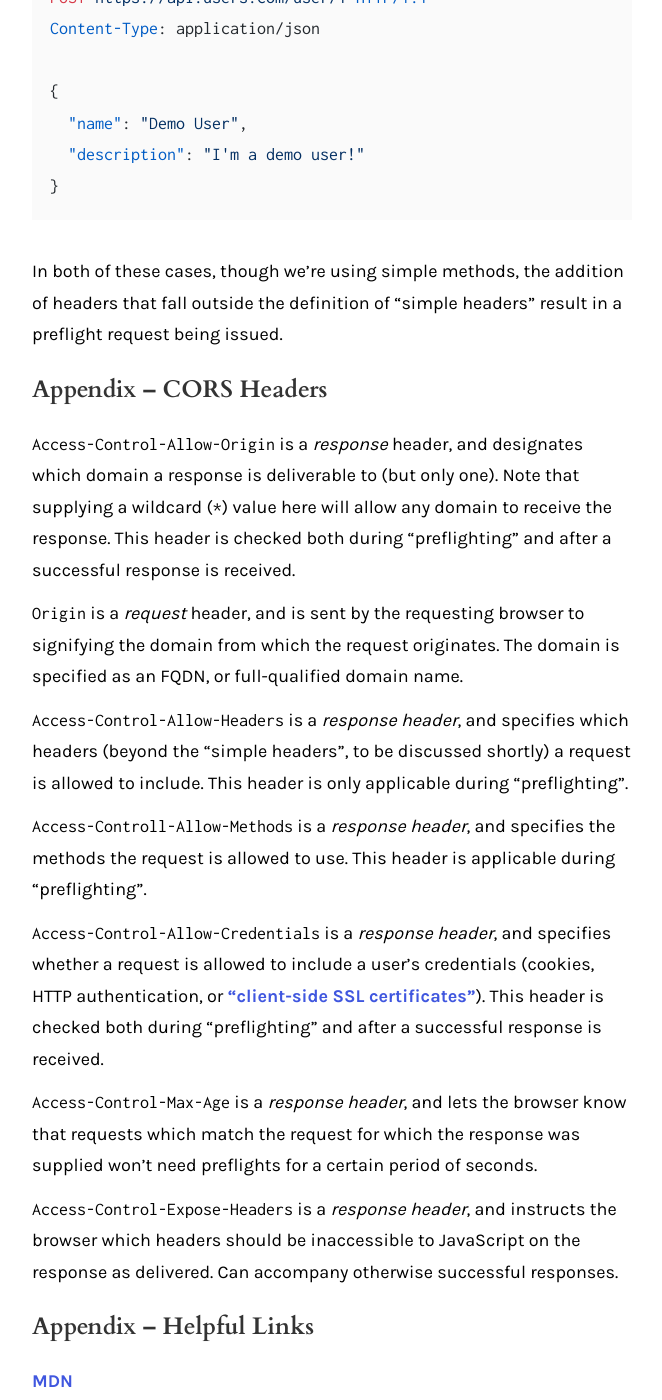
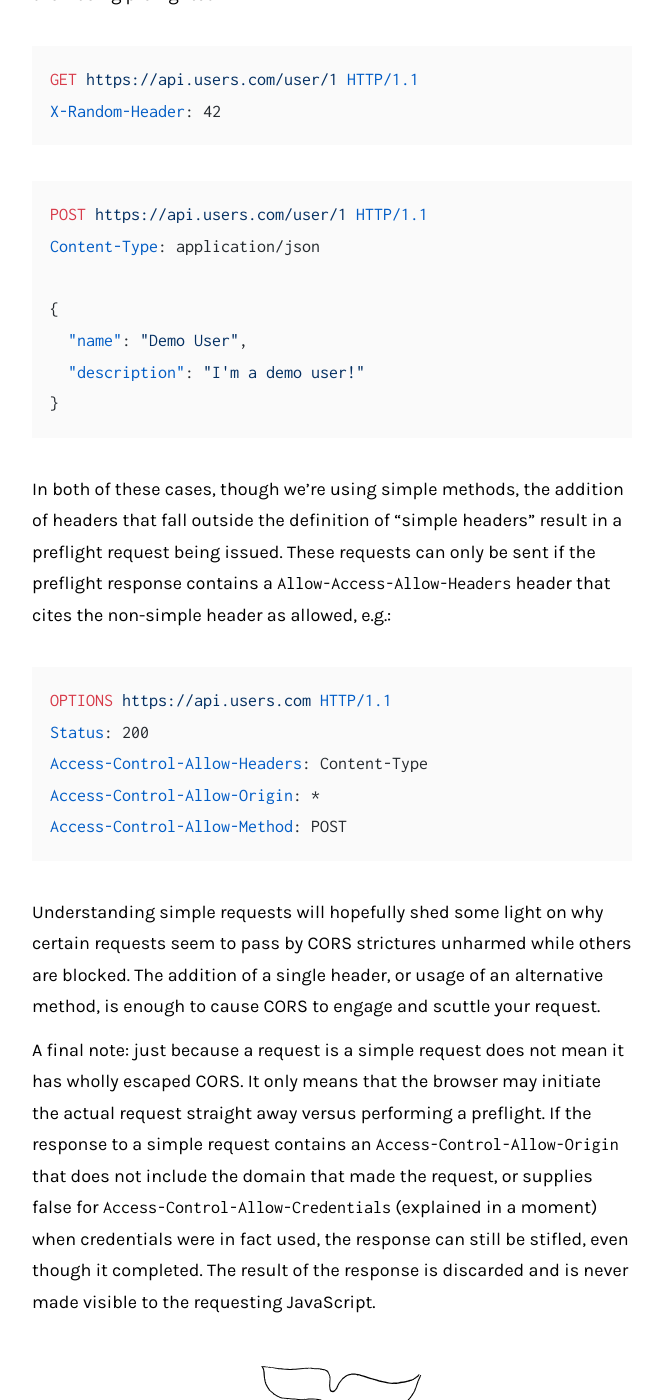
Before and after one commit to ryanmillerdev/frontendian, a Jekyll site: the page built from _posts/2018-06-03-cors.markdown, in a window 1280 px wide and 1400 px high, scrolled down 7158 px. Shown: the whole window, without its empty margins (308-970 px from the left). Built offline with Jekyll 4.4.1, drawn with Linux system fonts in a browser that asks for light colours; nearby versions of some CDN libraries; comment, search, counter and statistics services are not loaded; some of the changed text lies outside the part shown.

Commit message:
Further tweaks to CORS post.

```diff
--- a/_layouts/base.html
+++ b/_layouts/base.html
@@ -249,7 +249,7 @@
     <div class="footer-body">
       <div class="footer-description">
         <p>The Frontendian is a little blog about building web applications. Posts arrive weekly on performance, security, accessibility, tooling, and more.</p>
-        <p>Made with ☕ in Seattle.</p>
+        <p>Made with ☕ in Seattle by <a href="https://twitter.com/andryanmiller" target="_blank">Ryan Miller</a>.</p>
       </div>
     </div>
   </footer>
--- a/_layouts/home.html
+++ b/_layouts/home.html
@@ -1,12 +1,9 @@
 ---
 layout: base
 ---
-
 {% assign latestPost = site.posts | first %}
-
-
-<h4>Latest Post</h4>
 <article>
+  <h4>Latest Post</h4>
   <a href="{{ latestPost.url }}">
     <h1>{{ latestPost.title }}</h1>
   </a>
--- a/_posts/2018-05-28-efficient-resource-requests.markdown
+++ b/_posts/2018-05-28-efficient-resource-requests.markdown
@@ -5,8 +5,7 @@
 categories: performance
 hero: /public/svg/carriage-outline.svg
 comments: true
-excerpt: >-
-  <p>Few users of the modern internet realize that a webpage isn't a single "thing" but a composition of scripts, stylesheets, HTML, and more. To an end user, a website is a website, though some are certainly slower than others, and some keep lagging even after the page has loaded. ...</p>
+excerpt: <p>Few users of the modern internet realize that a webpage isn't a single "thing" but a composition of scripts, stylesheets, HTML, and more. To an end user, a website is a website, though some are certainly slower than others, and some keep lagging even after the page has loaded.</p>
 ---
 Few users of the modern internet realize that a webpage isn't a single "thing" but a composition of scripts, stylesheets, HTML, and more. To an end user, a website is a website, though some are certainly slower than others, and some keep lagging even after the page has loaded. Much of what can be interpreted as a website's performance can be reduced to how quickly its various resources are obtained, and as users become accustomed to meticulously tuned web applications by the likes of Google and Facebook, it's important for every frontend developer to understand how to optimize their site's resource requests.
 
--- a/_posts/2018-06-03-cors.markdown
+++ b/_posts/2018-06-03-cors.markdown
@@ -4,8 +4,10 @@
 date:   2018-06-01 08:00:00 -0700
 categories: security
 hero: /public/svg/sailor-outline.svg
+permalink: /cors
 comments: true
 syntaxHighlighting: ['http']
+excerpt: <p>CORS (Cross-Origin Resource Sharing) is subject tinged with dread for many web developers. Like tales of a mythical sea beast, every developer has a story to tell about the day CORS seized upon one of their web requests, dragging it down into the inexorable depths, never to be seen again.</p>
 ---
 CORS (Cross-Origin Resource Sharing) is subject tinged with dread for many web developers. Like tales of a mythical sea beast, every developer has a story to tell about the day CORS seized upon one of their web requests, dragging it down into the inexorable depths, never to be seen again.
 
@@ -14,15 +16,15 @@
   <figcaption>"No 'Access-Control-Allow-Origin' header is present on the requested resource. Origin 'https://example.com' is therefore not allowed access."</figcaption>
 </figure>
 
-Whether it's fetching a bit of JSON, or attempting to configure a CDN for your media assets, CORS seems to make itself a bother at all the wrong times. And so developers have learned to placate CORS, allowing it to garner a repuation as nuisance that, one way or another, makes our users more secure.
+Whether it's fetching a bit of JSON, or attempting to configure a CDN for your media assets, CORS seems to make itself a bother at all the wrong times. And so developers have learned to placate CORS, allowing it to garner a reputation as nuisance that, somehow, makes our users more secure.
 
 This post aims to demystify CORS and show it's lighter side–as a specification that didn't set out to hamper the aspirations of web developers everywhere, but instead to loose us from the grip of the _same-origin policy_. We'll go through each of the headers necessary to properly satisfy CORS constraints, and also discuss a couple places where CORS is now relevant but which may surprise you.
 
 ### A Brief History of CORS
 
-CORS, or the idea that was to become CORS, was born in [the Web 2.0 era](https://www.oreilly.com/pub/a/web2/archive/what-is-web-20.html?){:target="_blank"}, circa 2005. One of the premier Web 2.0 buzzwords was [AJAX](http://adaptivepath.org/ideas/ajax-new-approach-web-applications/){:target="_blank"}, or "Asyncronous JavaScript and XML", and it captured the idea that you could use the [XMLHttpRequest](https://developer.mozilla.org/en-US/docs/Web/API/XMLHttpRequest){:target="_blank"} API to asyncronously update a webpage without a full refresh.
+CORS, or the idea that was to become CORS, was born in [the Web 2.0 era](https://www.oreilly.com/pub/a/web2/archive/what-is-web-20.html?){:target="_blank"}, circa 2005. One of the premier Web 2.0 buzzwords was [AJAX](http://adaptivepath.org/ideas/ajax-new-approach-web-applications/){:target="_blank"}, or "Asynchronous JavaScript and XML", and it captured the idea that you could use the [XMLHttpRequest](https://developer.mozilla.org/en-US/docs/Web/API/XMLHttpRequest){:target="_blank"} API to asynchronously update a webpage without a full refresh.
 
-Yet when XMLHttpRequest first arrived on the scene it had a significant limitation: you could only use its API to communicate with services which were on the same origin as the requesting site. That meant if your site lived on `https://iloveajax.com`, and you wanted to make a request to `https://externalresource.com` (or even `https://subdomain.iloverajax.com`) the browser would simply refuse to initiate the request. This is called the [same-origin policy](https://developer.mozilla.org/en-US/docs/Web/Security/Same-origin_policy){:target="_blank"}.
+Yet when XMLHttpRequest first arrived on the scene it had a significant limitation: you could only use its API to communicate with services which were on the same domain as the requesting site. That meant if your site lived on `https://iloveajax.com`, and you wanted to make a request to `https://externalresource.com` (or even `https://subdomain.iloverajax.com`) the browser would simply refuse to initiate the request. This is called the [same-origin policy](https://developer.mozilla.org/en-US/docs/Web/Security/Same-origin_policy){:target="_blank"}.
 
 As AJAX picked up steam it became apparent that something had to be done about XMLHttpRequest and its same-origin straightjacket. The web development community saw how opening up AJAX to other domains could give rise to new services and ways to use the web, which (spoiler alert) it did in the likes of Firebase, Mixpanel, New Relic, and more. At about this same time (2005) people began to cheat the system using something called [JSONP](https://en.wikipedia.org/wiki/JSONP){:target="_blank"}, which essentially hijacked the `<script>` tag (and its rather lax resource security policy) to query data from remote services.
 
@@ -32,15 +34,15 @@
 
 So the decision was made to make CORS opt-in, meaning that browsers would continue to enforce the same-origin policy unless given a specific series of signals by a web service that it was permissible to serve content to different origins. We'll discuss the specifics of this mechanism, called _preflighting_, in just a bit. By building this opt-in feature into the design of CORS it meant that web services wouldn't need to service a torrent of unexpected requests, and web developers could start building new breeds of services and tools.
 
-You may never warm to CORS, but if there's one thing for which we should all have a little gratitude, it's the fact that CORS balances both backwards-compatibility and the opening of a huge swath of new functionality to web developers. Not an easy feat! And to better demonstrate the accomplishment that it is, let's dig into how you can use CORS and avoid some of its subtler gotchas.
+You may never warm to CORS, but if there's one thing for which we should all have a little gratitude, it's the fact that CORS balances both backwards-compatibility and the opening of a huge swath of new functionality to web developers. Not an easy feat! And to better demonstrate the accomplishment that it is, let's dig into how CORS might affect your web requests and how you can avoid some of its subtler gotchas.
 
 <figure>
-  <img src="/public/svg/whale-outline.svg" width="100%" style="max-width: 50rem"/>
+  <img src="/public/svg/seagull-outline.svg" width="100%" style="max-width: 30rem"/>
 </figure>
 
 ### Preflighting
 
-Probably the most baffling aspect of CORS is its usage of _preflighting_ requests. Imagine you initiated the following cross-domain request to POST an update to a user's profile with a modern browser:
+Probably the most baffling aspect of CORS is its usage of _preflight_ requests. Imagine you initiated the following cross-domain request to POST an update to a user's profile:
 
 <pre><code>POST https://api.users.com/me HTTP/1.1
 Host: example.com
@@ -51,7 +53,7 @@
   "description": "I'm a demo user!"
 }</code></pre>
 
-Upon initiating your POST request, you'd see the browser following request first:
+If you initiated this request in a browser that implements CORS, you'd see the browser send the following request first:
 
 <pre><code>OPTIONS https://api.users.com/me HTTP/1.1
 Host: example.com
@@ -59,41 +61,47 @@
 Access-Control-Request-Method: POST
 Origin: https://example.com</code></pre>
 
-Let's pause here for a moment. What's going on? This first `OPTIONS` request is called a preflight request, and it's the concrete implementation of the CORS opt-in mechanism at work, as was mentioned just above. Beyond requests that a `<form>` element might make, which are called "simple requests" and will be discussed in the next section, the CORS specification requires that browsers check with servers before making requests.
+Let's pause here for a moment. What's going on? This first `OPTIONS` request is called a preflight request, and it's the concrete implementation of the CORS opt-in mechanism at work, as was just mentioned above. Beyond requests that a `<form>` element might make, which are called "simple requests" and will be discussed in the next section, the CORS specification requires that browsers check with servers before making cross-origin requests.
 
-What does a response to a preflight request look like? If our endpoint isn't familiar with CORS, it might return a status code like `404` or `503`, which would result in the browser showing an error in the console and stifling the request.
+What does a response to a preflight request look like? If our endpoint isn't familiar with CORS, it might return a status code like `404` or `501`, which would result in the browser immediately stifling the request.
 
 If the server does support CORS, but doesn't allow requests from our domain, we might see something like:
 
 <pre><code>OPTIONS https://api.users.com/me HTTP/1.1
 Status: 200
-Access-Control-Allow Origin: https://notyourdomain.com</code></pre>
+Access-Control-Allow-Origin: https://notyourdomain.com
+Access-Control-Allow-Method: POST</code></pre>
 
-This response tells the browser that this endpoint is only to be accessed by `https://notyourdomain.com`, and that it doesn't want to allow `https://example.com` to interact with it. The browser would obey and terminate your request.
+This response tells the browser that this endpoint is only to be accessed by `https://notyourdomain.com`, and that it doesn't want to allow any other domain to interact with it. The browser would obey and terminate your request.
 
 If the server does support CORS and doesn't care who interacts with the endpoint in question, we'd likely see:
 
 <pre><code>OPTIONS https://api.users.com HTTP/1.1
 Status: 200
-Access-Control-Allow Origin: *</code></pre>
+Access-Control-Allow-Origin: *
+Access-Control-Allow-Method: POST</code></pre>
 
-The asterisk (`*`) character means that the endpoint wants to allow any domain to access the endpoint, and that the browser should allow the actual request, namely our request to update the user profile, to proceeed.
+The asterisk (`*`) character means that the endpoint wants to allow any domain to access the endpoint, and that the browser should allow the actual request, namely our request to update the user profile, to proceed.
 
-There are a few additional nuances to preflight request, but before we get to them, let's take a moment to understand simple requests and why they aren't subject to preflighting.
+There are a few additional nuances to preflight requests, and to better understand them, let's take a moment to understand simple requests and why they aren't subject to preflighting.
+
+<figure>
+  <img src="/public/svg/whale-outline.svg" width="100%" style="max-width: 50rem"/>
+</figure>
 
 ### Understanding Simple Requests
 
-If there's one thing I'd wish I'd known about CORS sooner, it's how it handles _simple requests_. Think of simple requests as any request a `<form>` element might be able to initiate. Why is this distinction important? Well, prior to CORS, the only requests a webpage could initiate originated from `<form>` elements. Thus, since such requests have been permissible pre-CORS, the specification doesn't require that the browser
+If there's one thing I'd wish I'd known about CORS sooner, it's how it handles _simple requests_. Think of simple requests as any request a `<form>` element might be able to initiate. Why is this distinction important? Well, prior to CORS, the only requests a webpage could send originated from `<form>` elements. Thus, since such requests have been permissible pre-CORS, the specification doesn't require that the browser
 
-Technically defined, however, simple requests are the combination of a _simple method_ with a _simple header_.
+Technically defined, however, simple requests are the combination of a [_simple method_](https://www.w3.org/TR/cors/#simple-method){:target="_blank"} with a [_simple header_](https://www.w3.org/TR/cors/#simple-header){:target="_blank"}.
 
-The __simple methods__ are `GET` and `POST`. Easy enough to remember.
+The __simple methods__ are `GET`, `HEAD`, and `POST`. Easy enough to remember.
 
 The __simple headers__ are `Accept`, `Accept-Language`, `Content-Language`, or (and this is important) `Content-Type` __if__ `Content-Type` possesses any of three values: `application/x-www-form-urlencoded`, `multipart/form-data`, or `text/plain`.
 
-Why would the usage of those three magical `Content-Type` values make the header a simple header. The answer has to do with HTML `<form>` elements and the three types of content encodings (MIME types) they are allowed to submit. Check out [this article](https://developer.mozilla.org/en-US/docs/Web/API/HTMLFormElement/enctype) on MDN to learn more. The CORS writers felt it wasn't necessary to gate these requests since forms had already been in existence for several years, and servers would likely be aware such client-side requests were possible.
+Why would the usage of those three magical `Content-Type` values make the header a simple header? The answer has to do with HTML `<form>` elements and the three types of content encodings (MIME types) they are allowed to submit. Check out [this article](https://developer.mozilla.org/en-US/docs/Web/API/HTMLFormElement/enctype) on MDN to learn more. The CORS writers felt it wasn't necessary to gate these requests since forms had already been in existence for several years, and servers would likely be aware such client-side requests were possible.
 
-To help crystallize this disctinction, here are a couple simple requests as described above:
+To help crystallize this distinction, here are a couple simple requests as described above:
 
 <pre><code class="http">GET https://api.users.com/user/1 HTTP/1.1</code></pre>
 
@@ -116,9 +124,38 @@
   "description": "I'm a demo user!"
 }</code></pre>
 
-In both of these cases, though we're using simple methods, the addition of headers that fall outside the definition of "simple headers" result in a preflight request being issued.
+In both of these cases, though we're using simple methods, the addition of headers that fall outside the definition of "simple headers" result in a preflight request being issued. These requests can only be sent if the preflight response contains a `Allow-Access-Allow-Headers` header that cites the non-simple header as allowed, e.g.:
 
-### Appendix – CORS Headers
+<pre><code>OPTIONS https://api.users.com HTTP/1.1
+Status: 200
+Access-Control-Allow-Headers: Content-Type
+Access-Control-Allow-Origin: *
+Access-Control-Allow-Method: POST</code></pre>
+
+Understanding simple requests will hopefully shed some light on why certain requests seem to pass by CORS strictures unharmed while others are blocked. The addition of a single header, or usage of an alternative method, is enough to cause CORS to engage and scuttle your request.
+
+A final note: just because a request is a simple request does not mean it has wholly escaped CORS. It only means that the browser may initiate the actual request straight away versus performing a preflight. If the response to a simple request contains an `Access-Control-Allow-Origin` that does not include the domain that made the request, or supplies false for `Access-Control-Allow-Credentials` (explained in a moment) when credentials were in fact used, the response can still be stifled, even though it completed. The result of the response is discarded and is never made visible to the requesting JavaScript.
+
+<figure>
+  <img src="/public/svg/tail-outline.svg" width="100%" style="max-width: 30rem"/>
+</figure>
+
+### Portable CORS
+
+With our quick surveys of preflight and simple requests complete, it's useful to know where else you might find CORS beyond the `XMLHttpRequest` or `fetch` APIs. There are two additional specifications which oblige certain requests to implement CORS procedeures:
+
+- CSS3 requires all font requests [to ensure CORS is enforced](https://www.w3.org/TR/css-fonts-3/#same-origin-restriction){:target="_blank"}.
+- WebGL requires all texture requests [to ensure CORS is enforced](https://www.khronos.org/registry/webgl/specs/latest/1.0/#4.2){:target="_blank"}
+
+<figure>
+  <img src="/public/svg/lighthouse-outline.svg" width="100%" style="max-height: 30rem"/>
+</figure>
+
+### Conclusion
+
+We covered a great deal of territory quickly, and I hope this post has given you a better perspective on the motivations behind the CORS spec. I've included a couple extra bits of content below: a CORS headers reference, as well as a short list of links that were useful to me as I put together this post. If you've spotted an error, be it factual or syntactical, let me know if in the comments below!
+
+### CORS Headers: A Bestiary
 
 `Access-Control-Allow-Origin` is a _response_ header, and designates which domain a response is deliverable to (but only one). Note that supplying a wildcard (`*`) value here will allow any domain to receive the response. This header is checked both during "preflighting" and after a successful response is received.
 
@@ -126,7 +163,7 @@
 
 `Access-Control-Allow-Headers` is a _response header_, and specifies which headers (beyond the "simple headers", to be discussed shortly) a request is allowed to include. This header is only applicable during "preflighting".
 
-`Access-Controll-Allow-Methods` is a _response header_, and specifies the methods the request is allowed to use. This header is applicable during "preflighting".
+`Access-Control-Allow-Methods` is a _response header_, and specifies the methods the request is allowed to use. This header is applicable during "preflighting".
 
 `Access-Control-Allow-Credentials` is a _response header_, and specifies whether a request is allowed to include a user's credentials (cookies, HTTP authentication, or ["client-side SSL certificates"](https://www.w3.org/TR/cors/#user-credentials)). This header is checked both during "preflighting" and after a successful response is received.
 
@@ -134,7 +171,7 @@
 
 `Access-Control-Expose-Headers` is a _response header_, and instructs the browser which headers should be inaccessible to JavaScript on the response as delivered. Can accompany otherwise successful responses.
 
-### Appendix – Helpful Links
+### References & Links
 
 [MDN](https://developer.mozilla.org/en-US/docs/Web/HTTP/CORS)
 
```
Also changed, not shown: public/svg/lighthouse-outline.svg (added), public/svg/seagull-outline.svg (added), public/svg/tail-outline.svg (added).
